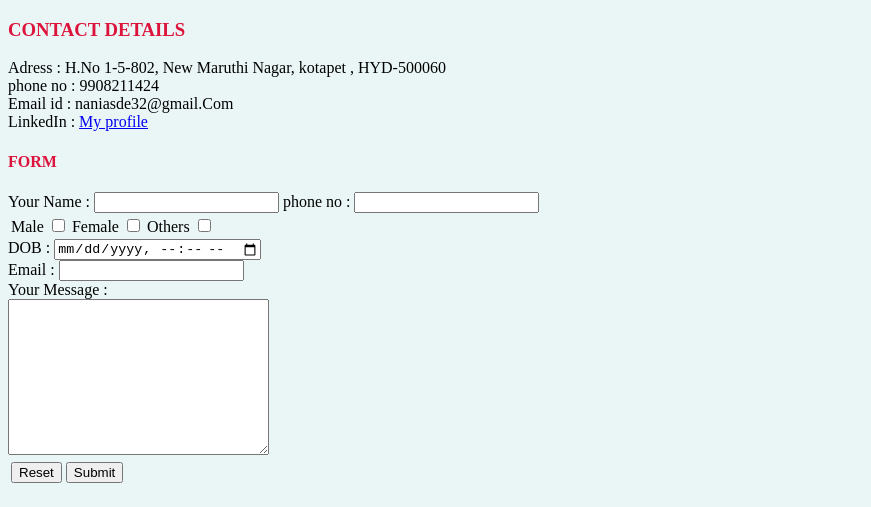
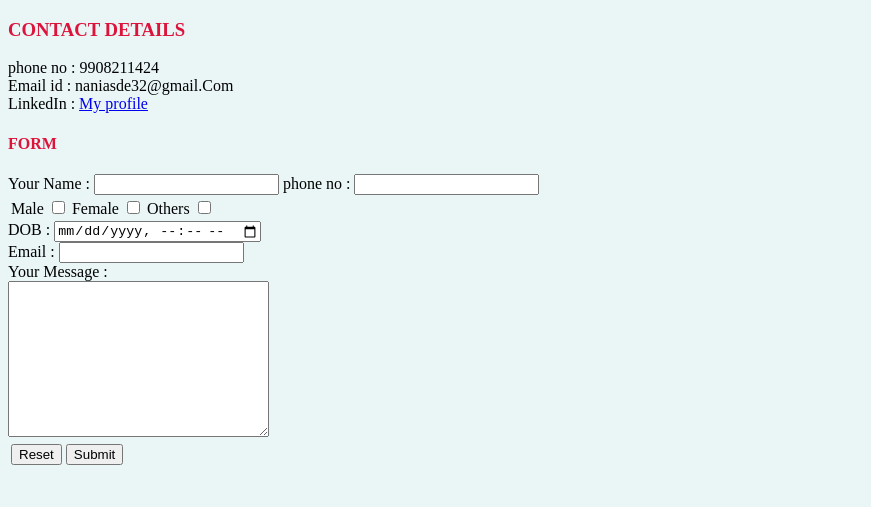
Before and after one commit to varunteja01/cv-CSSBasic-section-4, a plain HTML site: page contact-me.html in a window 1280 px wide. Shown: the top 507 px of the page, without its empty margins (0-871 px from the left). Drawn offline with Linux system fonts and the light colour scheme.

Commit message:
Update contact-me.html

```diff
--- a/contact-me.html
+++ b/contact-me.html
@@ -11,7 +11,7 @@
     <!--Demonstration for class selectors in <h3> and <h4> tags-->
 
     <h3 class="demoname2">CONTACT DETAILS</h3>
-    <p>Adress   : H.No 1-5-802, New Maruthi Nagar, kotapet , HYD-500060 <br>
+    <p>
        phone no : 9908211424 <br>
        Email id : naniasde32@gmail.Com <br>
        LinkedIn : <a href="https://www.linkedin.com/in/varun-teja-komirishetti-07874422a/?lipi=urn%3Ali%3Apage%3Ad_flagship3_feed%3BMQsYUj3pR961nk9zIkmkdA%3D%3D">My profile</a>
```
